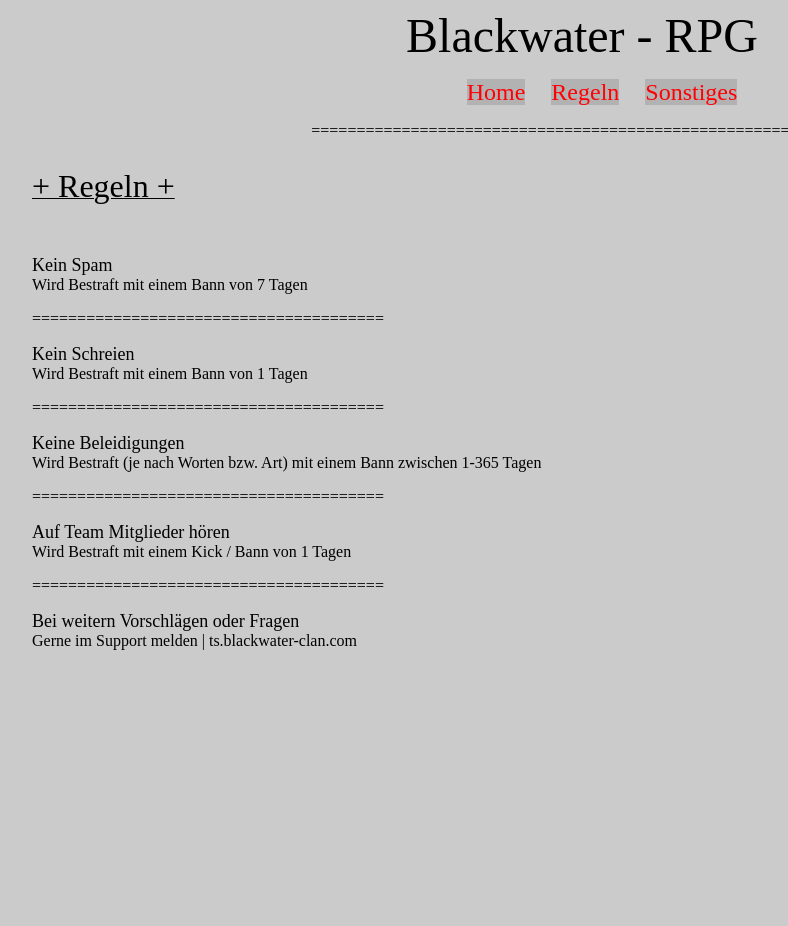
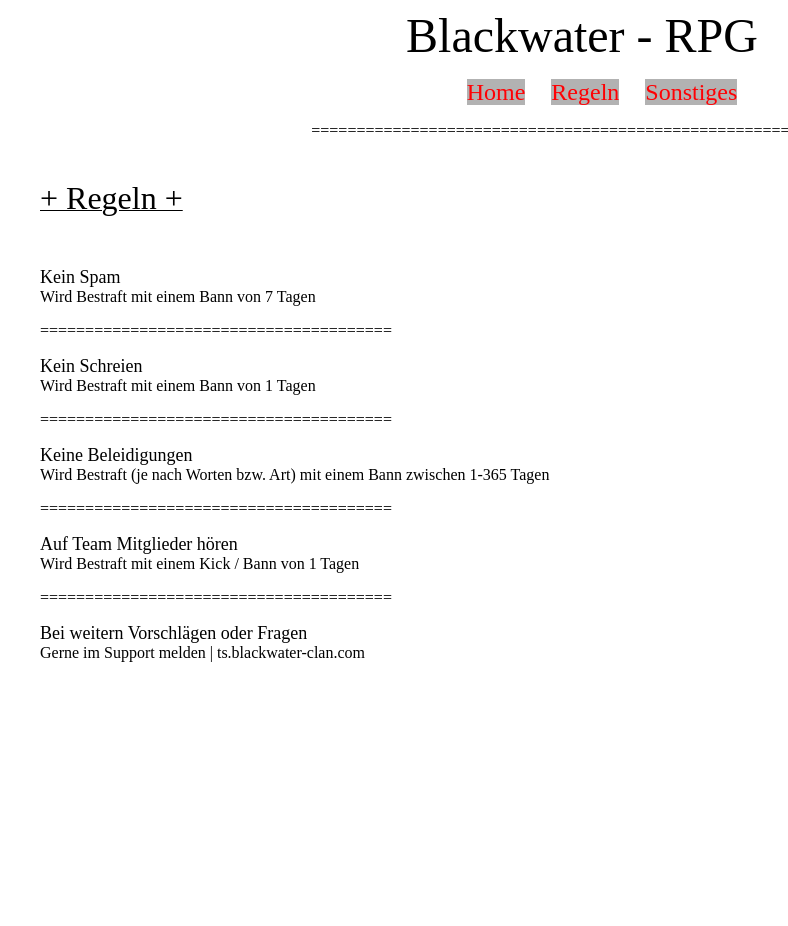
Before and after one commit to BlubberBerndLP/AltisRPG, a PHP site: page /regeln.html in a window 1280 px wide. Shown: the whole page, without its empty margins (58-846 px from the left). After the commit the page ends 662 px from the top, so only its background shows below. Run offline with PHP 8.4, Linux system fonts and the light colour scheme.

Commit message:
Update style.css
Deleted Background

```diff
--- a/style.css
+++ b/style.css
@@ -1,26 +1,3 @@
-body {
-	margin-left: auto;
-	margin-right: auto;
-	background-color: #CBCBCB;
-}
-
-
-header {
-	background-color: #CBCBCB;
-	height: 120px;
-}
-
-
-
-section {
-	background-color: #CBCBCB;
-	height: 750px;
-	margin-left: auto;
-	margin-right: auto;
-}
-
-
-
 li {
     display: inline;
 }
```
Lines whose indentation alone changed are shown as unchanged.
